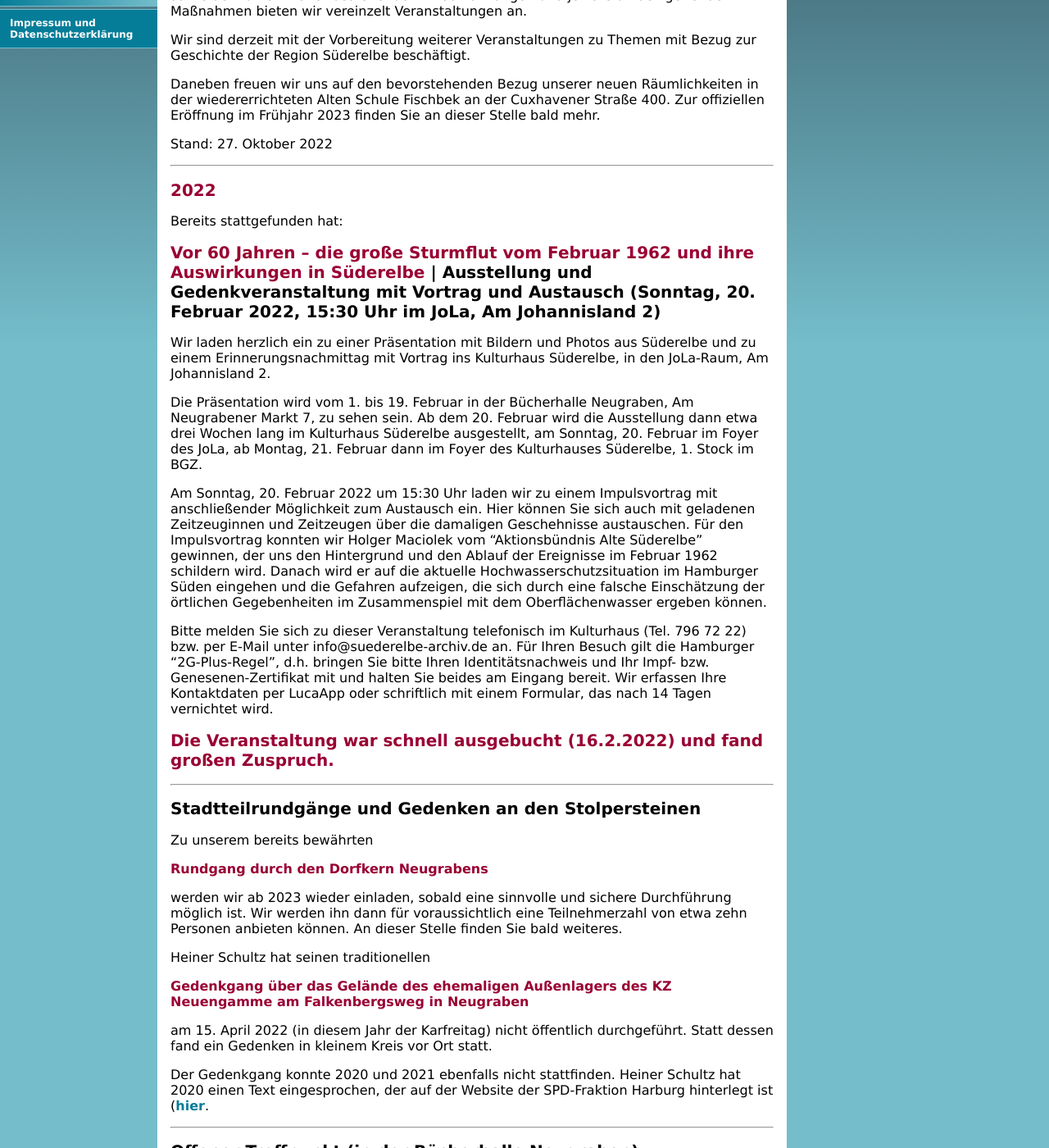
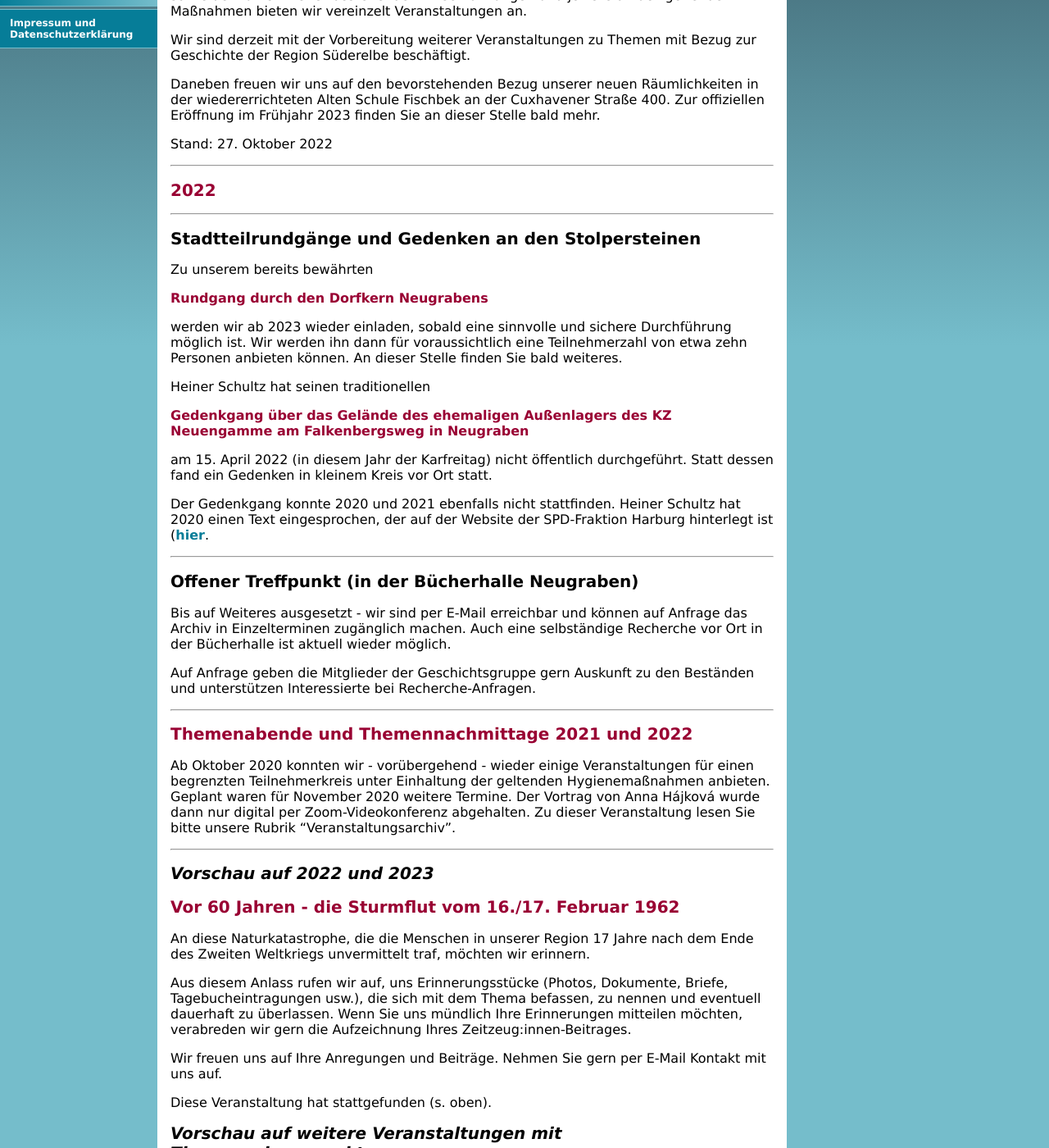
Before and after one commit to kulturhaus-suederelbe/suederelbe-archiv.de, a Jekyll site: the page built from index.md, in a window 1280 px wide and 1400 px high, scrolled down 478 px. Shown: the whole window at 82% size. Built offline with Jekyll 4.4.1, drawn with Linux system fonts in a browser that asks for light colours.

Commit message:
Update index.md

```diff
--- a/index.md
+++ b/index.md
@@ -28,21 +28,6 @@
 
 ## **2022**
 
-Bereits stattgefunden hat:
-
-## **Vor 60 Jahren – die große Sturmflut vom Februar 1962 und ihre Auswirkungen in Süderelbe** | Ausstellung und Gedenkveranstaltung mit Vortrag und Austausch (Sonntag, 20. Februar 2022, 15:30 Uhr im JoLa, Am Johannisland 2)
-
-Wir laden herzlich ein zu einer Präsentation mit Bildern und Photos aus Süderelbe und zu einem Erinnerungsnachmittag mit Vortrag ins Kulturhaus Süderelbe, in den JoLa-Raum, Am Johannisland 2.
-
-Die Präsentation wird vom 1. bis 19. Februar in der Bücherhalle Neugraben, Am Neugrabener Markt 7, zu sehen sein. Ab dem 20. Februar wird die Ausstellung dann etwa drei Wochen lang im Kulturhaus Süderelbe ausgestellt, am Sonntag, 20. Februar im Foyer des JoLa, ab Montag, 21. Februar dann im Foyer des Kulturhauses Süderelbe, 1. Stock im BGZ.
-
-Am Sonntag, 20. Februar 2022 um 15:30 Uhr laden wir zu einem Impulsvortrag mit anschließender Möglichkeit zum Austausch ein. Hier können Sie sich auch mit geladenen Zeitzeuginnen und Zeitzeugen über die damaligen Geschehnisse austauschen.
-Für den Impulsvortrag konnten wir Holger Maciolek vom "Aktionsbündnis Alte Süderelbe" gewinnen, der uns den Hintergrund und den Ablauf der Ereignisse im Februar 1962 schildern wird. Danach wird er auf die aktuelle Hochwasserschutzsituation im Hamburger Süden eingehen und die Gefahren aufzeigen, die sich durch eine falsche Einschätzung der örtlichen Gegebenheiten im Zusammenspiel mit dem Oberflächenwasser ergeben können.
-
-Bitte melden Sie sich zu dieser Veranstaltung telefonisch im Kulturhaus (Tel. 796 72 22) bzw. per E-Mail unter info@suederelbe-archiv.de an.
-Für Ihren Besuch gilt die Hamburger "2G-Plus-Regel", d.h. bringen Sie bitte Ihren Identitätsnachweis und Ihr Impf- bzw. Genesenen-Zertifikat mit und halten Sie beides am Eingang bereit. Wir erfassen Ihre Kontaktdaten per LucaApp oder schriftlich mit einem Formular, das nach 14 Tagen vernichtet wird.
-
-## **Die Veranstaltung war schnell ausgebucht (16.2.2022) und fand großen Zuspruch.**
 
 
 * * *
```
